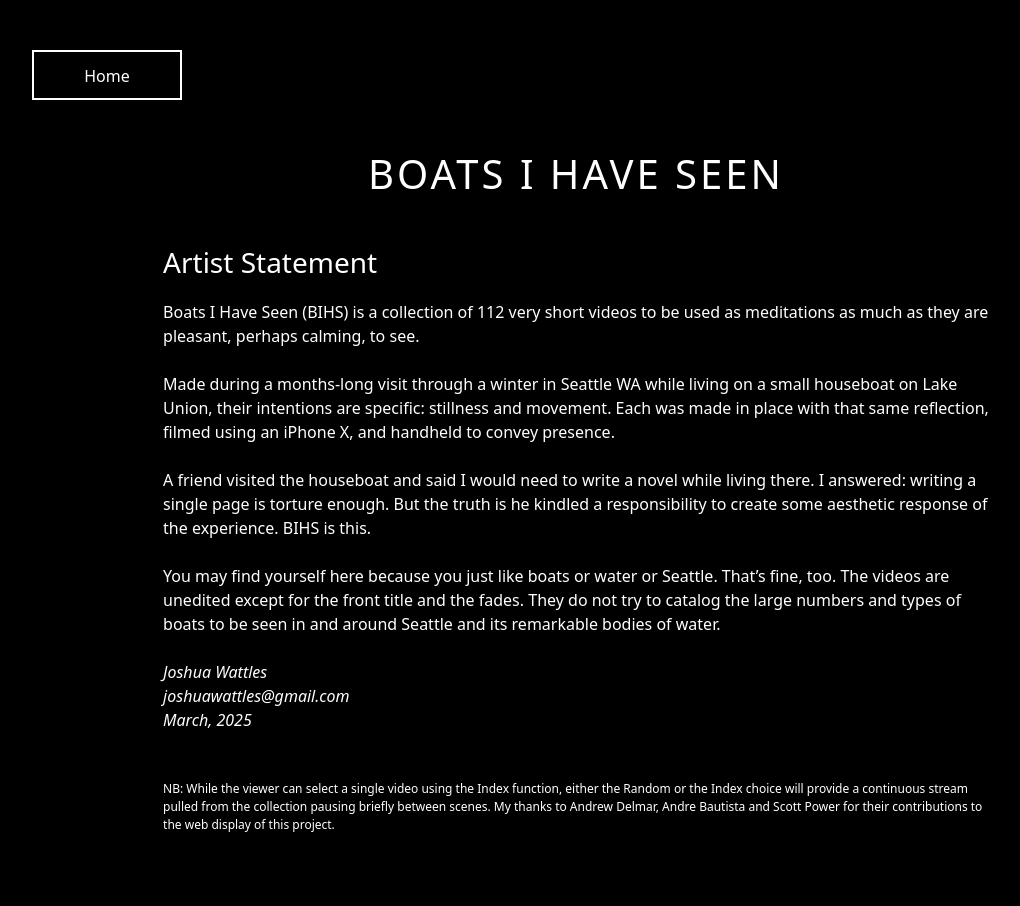
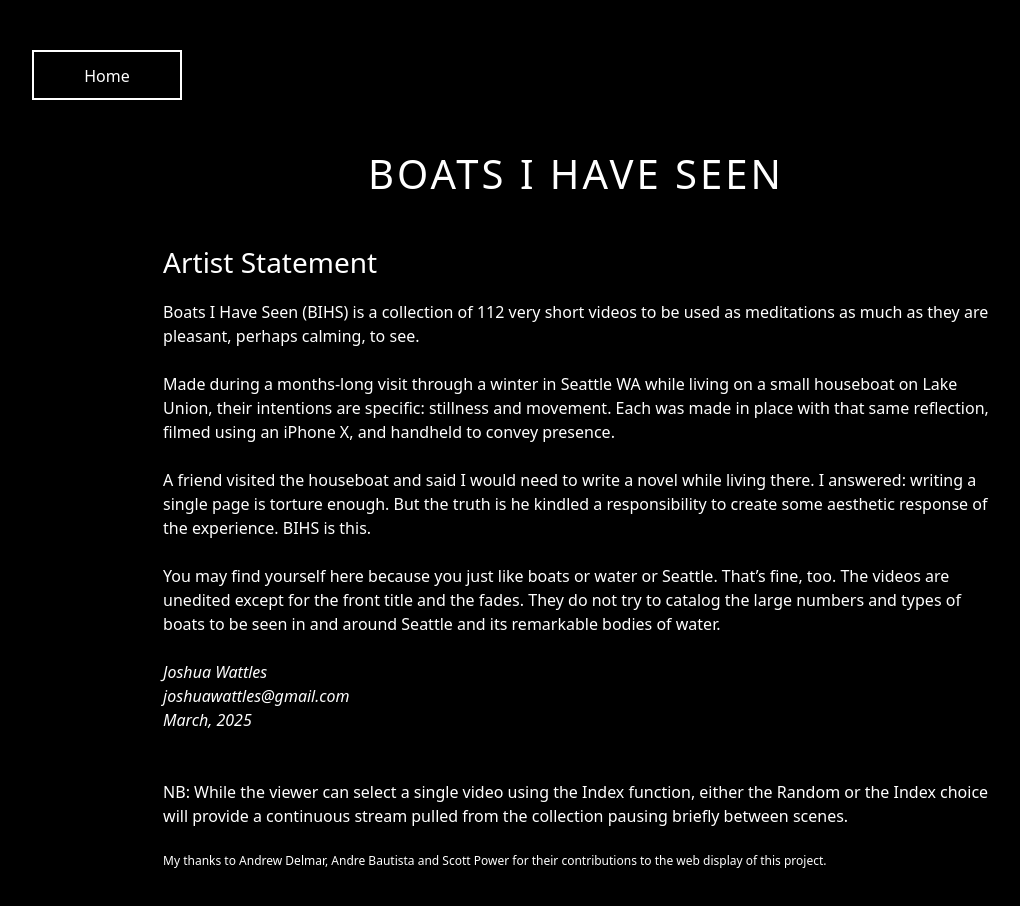
Before and after one commit to joshswgit/bihs-v2, a React (Create React App) app: page /statement in a window 1280 px wide. Shown: the top 906 px of the page, without its empty margins (64-1084 px from the left). Before the commit the page ends 874 px from the top, so only its background shows below. Built offline with nearby package versions, Linux system fonts and the light colour scheme.

Commit message:
update NB

```diff
--- a/src/pages/StatementPage.js
+++ b/src/pages/StatementPage.js
@@ -53,10 +53,13 @@ return (
                     </p>
                     <br />
                     <br />
-                    <p className="statement-nb">
-                            NB: While the viewer can select a single video using the Index function, either the Random or
+                    <p>
+                        NB: While the viewer can select a single video using the Index function, either the Random or
                         the Index choice will provide a continuous stream pulled from the collection pausing briefly
                         between scenes.
+                    </p>
+                    <br />
+                    <p className="statement-nb">
                         My thanks to Andrew Delmar, Andre Bautista and Scott Power for their contributions to the
                         web display of this project.
                     </p>
```
